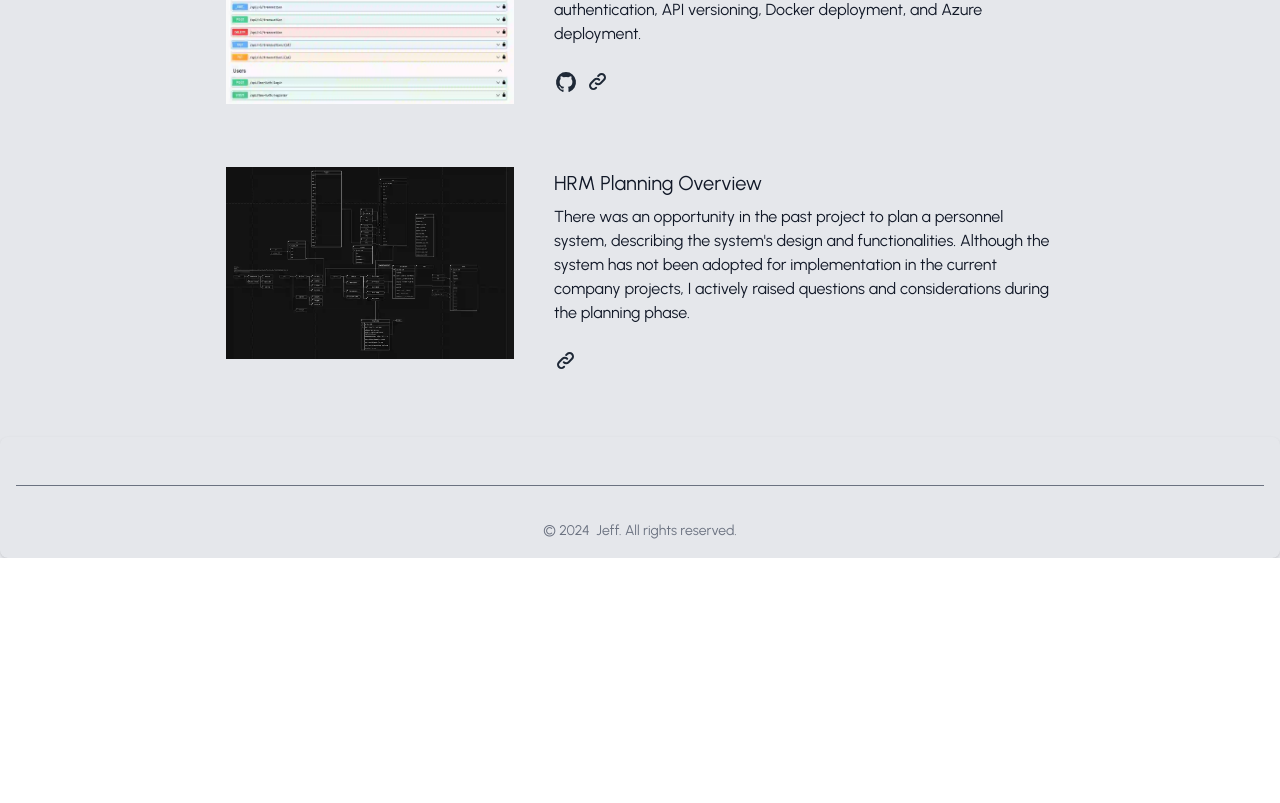
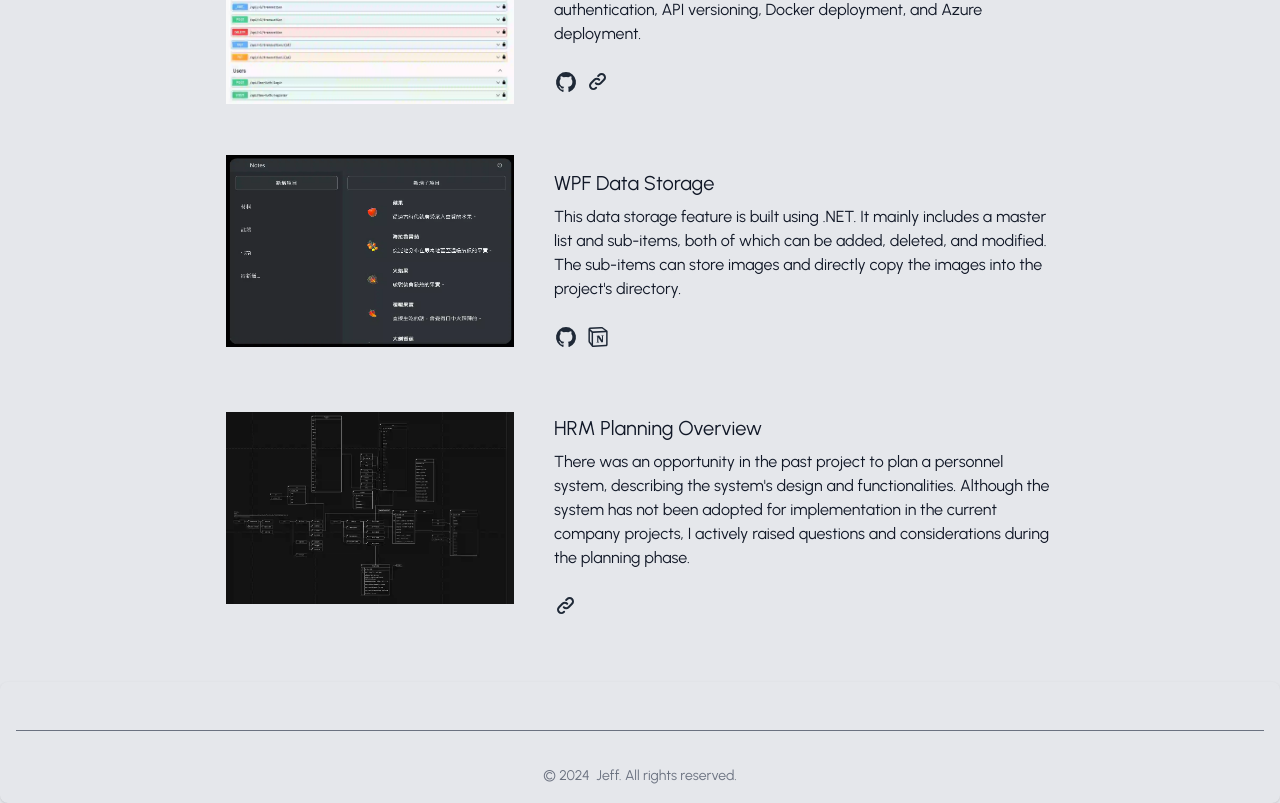
Before and after one commit to ccwChi/portfolio_web, a React (Create React App) app: page / in a window 1280 px wide. Shown: the part 2238-3041 px from the top of the page. Before the commit the page ends 2796 px from the top, so only its background shows below. Built offline with nearby package versions, Linux system fonts and the light colour scheme; a web font is replaced by a local one.

Commit message:
新增WPF作品

```diff
--- a/src/components/Protfolio.jsx
+++ b/src/components/Protfolio.jsx
@@ -2,7 +2,8 @@ import React from "react";
 import tempPic1 from "../assets/images/todo.webp";
 import tempPic2 from "../assets/images/gloomhaven.webp";
 import tempPic3 from "../assets/images/accountApi.webp";
-import tempPic4 from "../assets/images/drawio.webp";
+import tempPic4 from "../assets/images/WPFDataRecord.webp";
+import tempPic5 from "../assets/images/drawio.webp";
 import { GitIcon, LinkIcon, NotionIcon } from "../assets/iconData";
 import { useTranslation } from "react-i18next";
 
@@ -166,6 +167,46 @@ const Protfolio = () => {
               </p>
             </div>
             <div className="flex w-full justify-center md:justify-start md:text-start text-center gap-x-2">
+            <a
+                href="https://github.com/ccwChi/DataRecord"
+                className="cursor-pointer"
+                target="_blank"
+                rel="noopener noreferrer"
+              >
+                <GitIcon />
+              </a>
+              <a
+                href="https://ccw-chi.notion.site/WPF-APP-f612d13ca25242419b0f824caaaed98a?pvs=4"
+                className="cursor-pointer"
+                target="_blank"
+                rel="noopener noreferrer"
+              >
+                <NotionIcon />
+              </a>
+            </div>
+          </div>
+        </div>
+        <hr
+          data-aos="fade-up"
+          className="w-full border-gray-200 sm:mx-auto dark:border-gray-700  "
+        />
+        <div
+          data-aos="fade-up"
+          className="sm:px-4 p-0 flex flex-col md:flex-row gap-x-2 justify-center items-center"
+        >
+          <div className="h-fit min-w-[320px]">
+            <img src={tempPic5} className="h-48 aspect-[3/2]" alt="tempic1" />
+          </div>
+          <div className="flex flex-col justify-center items-center p-4 md:p-0">
+            <div className="flex flex-col flex-1 pb-6 pt-4 gap-2 overflow-y-auto">
+              <p className="text-xl w-full md:text-start text-center text-gray-900 dark:text-white">
+                {t("project05")}
+              </p>
+              <p className="text-base text-center md:text-start  text-gray-900 dark:text-gray-300">
+                {t("project05des1")}
+              </p>
+            </div>
+            <div className="flex w-full justify-center md:justify-start md:text-start text-center gap-x-2">
               <a
                 href="https://drive.google.com/file/d/1lF4RryYQ662-5C_ZP8RIOWD9qr3znDmb/view?usp=drive_link"
                 className="cursor-pointer"
--- a/src/locales/en.json
+++ b/src/locales/en.json
@@ -28,7 +28,9 @@
     "project02des1": "This this for help me to record boardgame state, using signalR (websocket) on azure, more displays and presentations are available in the Notion link below.",
     "project03": "API for Accounting Functions",
     "project03des1": "Implemented API functionality using .NET. Currently, it supports authentication, API versioning, Docker deployment, and Azure deployment.",
-    "project04": "HRM Planning Overview",
-    "project04des1": "There was an opportunity in the past project to plan a personnel system, describing the system's design and functionalities. Although the system has not been adopted for implementation in the current company projects, I actively raised questions and considerations during the planning phase."
+    "project04": "WPF Data Storage",
+    "project04des1": "This data storage feature is built using .NET. It mainly includes a master list and sub-items, both of which can be added, deleted, and modified. The sub-items can store images and directly copy the images into the project's directory.",
+    "project05": "HRM Planning Overview",
+    "project05des1": "There was an opportunity in the past project to plan a personnel system, describing the system's design and functionalities. Although the system has not been adopted for implementation in the current company projects, I actively raised questions and considerations during the planning phase."
   }
 }
--- a/src/locales/zh_TW.json
+++ b/src/locales/zh_TW.json
@@ -28,7 +28,10 @@
         "project02des1": "這是為了幫助我記錄桌遊狀態，使用 Azure 上的 Websocket，更多的顯示和演示請參見下方的 Notion 鏈接，但目前暫停 signalR 功能，僅能以影片介紹方式呈現",
         "project03": "API實現記帳功能",
         "project03des1": "利用 .NET 實作的 API 功能，目前能做到的是身分驗證、API 版本控制、Docker 佈署、azure 佈署。",
-        "project04": "人事系統規劃簡圖",
-        "project04des1": "目前專案曾經有個機會規劃人事系統，描述系統的設計跟功能。儘管目前公司專案上實際使用的是另一套規劃，但我在規劃階段盡可能提出問題與考量。"
+        "project04": "WPF資料儲存APP",
+        "project04des1": "使用 .NET 建立的資料儲存功能，主要能夠分成主列表跟子項目，兩者都可以進行新增刪除修改的更能，子列表能夠儲存圖片，並直接複製圖片到檔案資料夾內部。",
+        "project05": "人事系統規劃簡圖",
+        "project05des1": "目前專案曾經有個機會規劃人事系統，描述系統的設計跟功能。儘管目前公司專案上實際使用的是另一套規劃，但我在規劃階段盡可能提出問題與考量。"
+
     }
 }
```
Also changed, not shown: src/assets/images/WPFDataRecord.webp (added).
